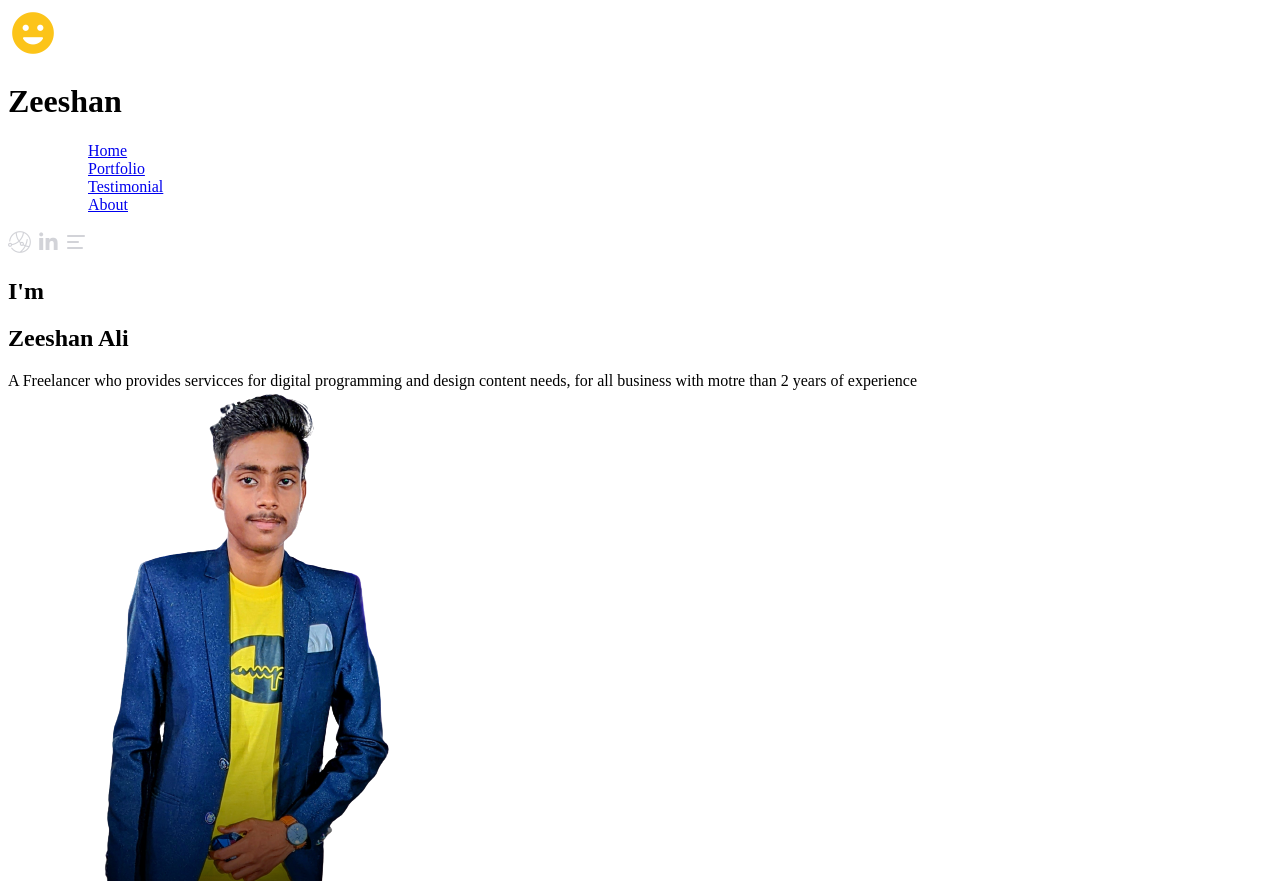
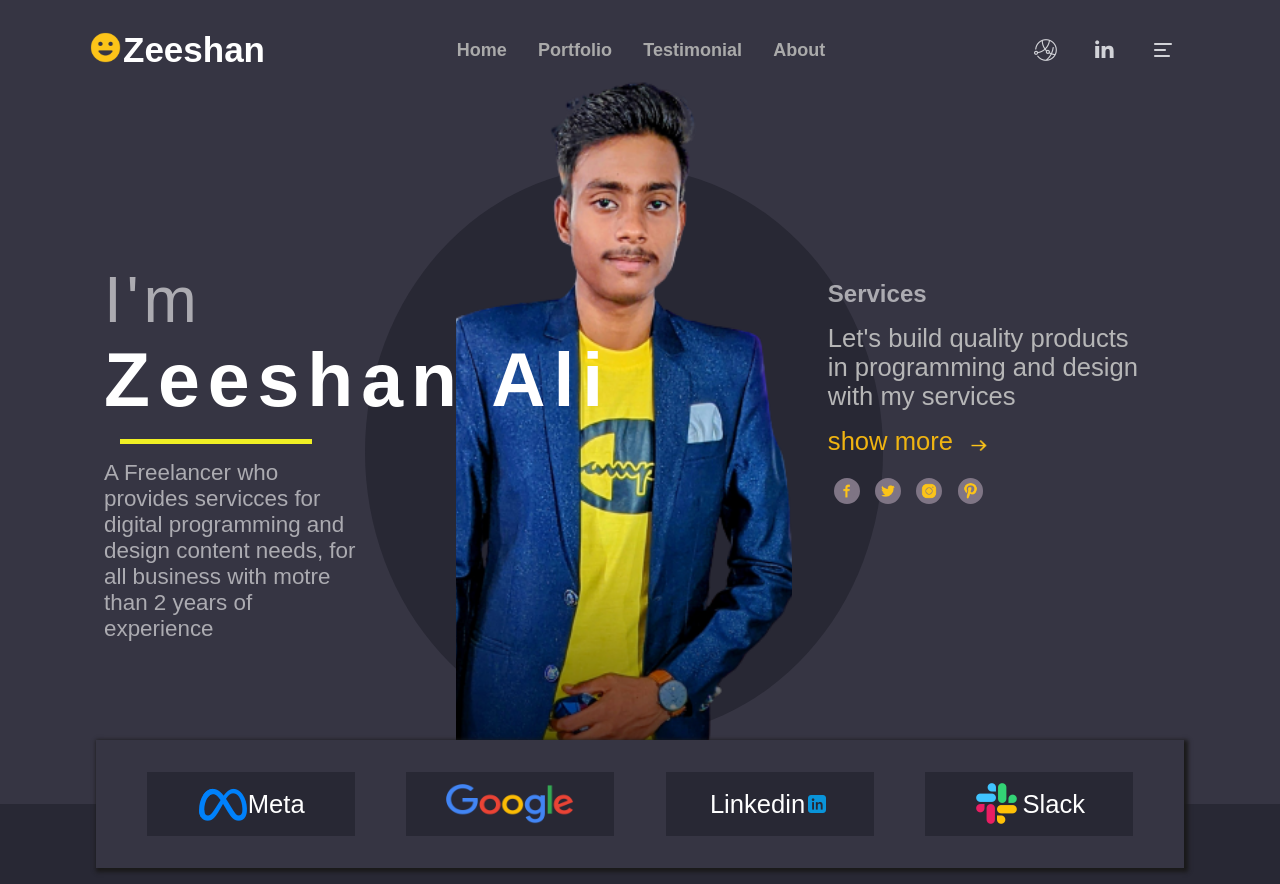
Before and after one commit to zeeshanali85/ZeeshanPortfolioWebsite, a plain HTML site: page index.html in a window 1280 px wide. Shown: the top 884 px of the page. Drawn offline with Linux system fonts and the light colour scheme; files whose address does not match are found by name.

Commit message:
Update index.html

```diff
--- a/index.html
+++ b/index.html
@@ -3,7 +3,7 @@
 
 <head>
 
-    <link rel="stylesheet" href="./stylezee.css">
+    <link rel="stylesheet" href="./style.css">
 
     <title>Website Portfolio</title>
 </head>
```
